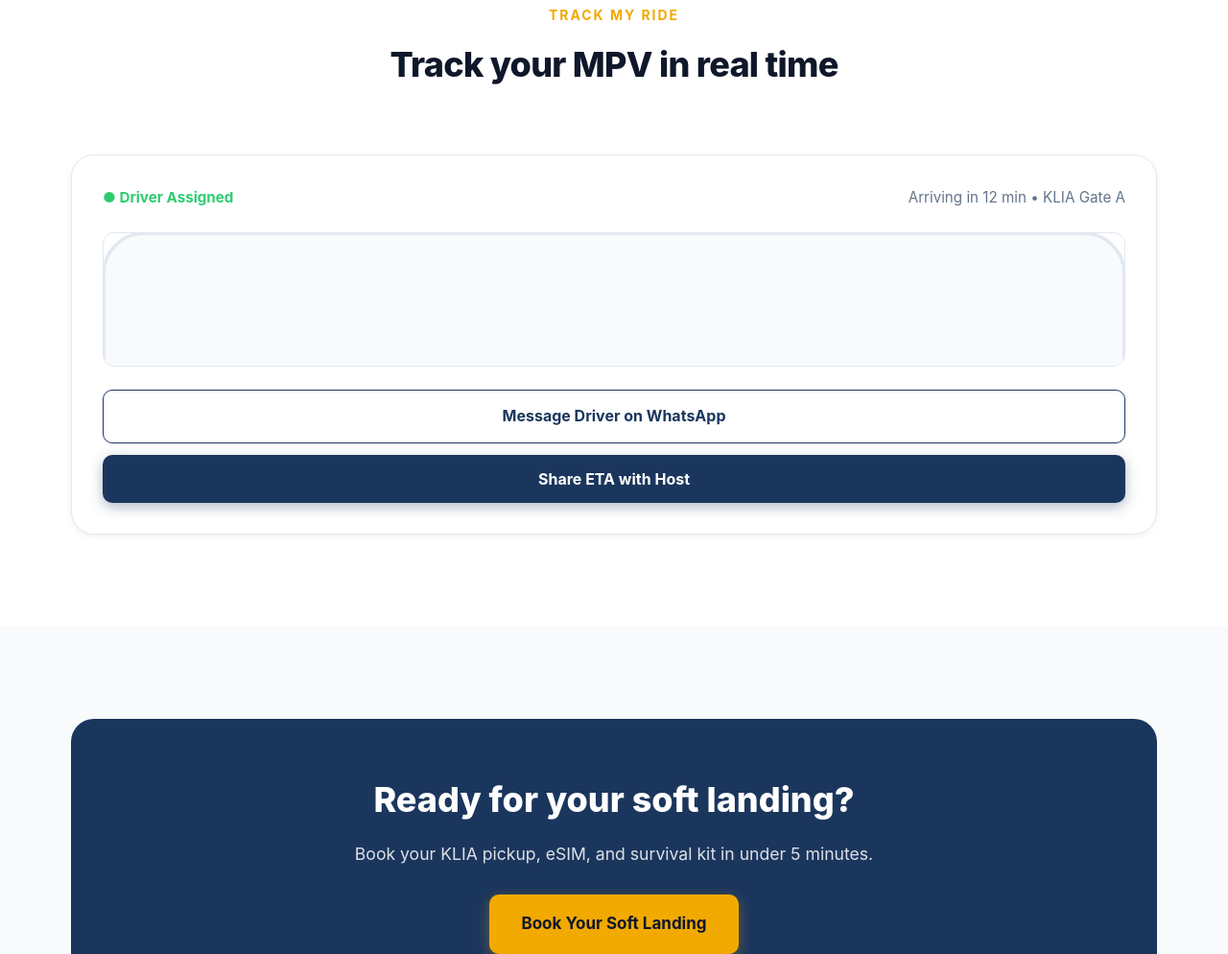
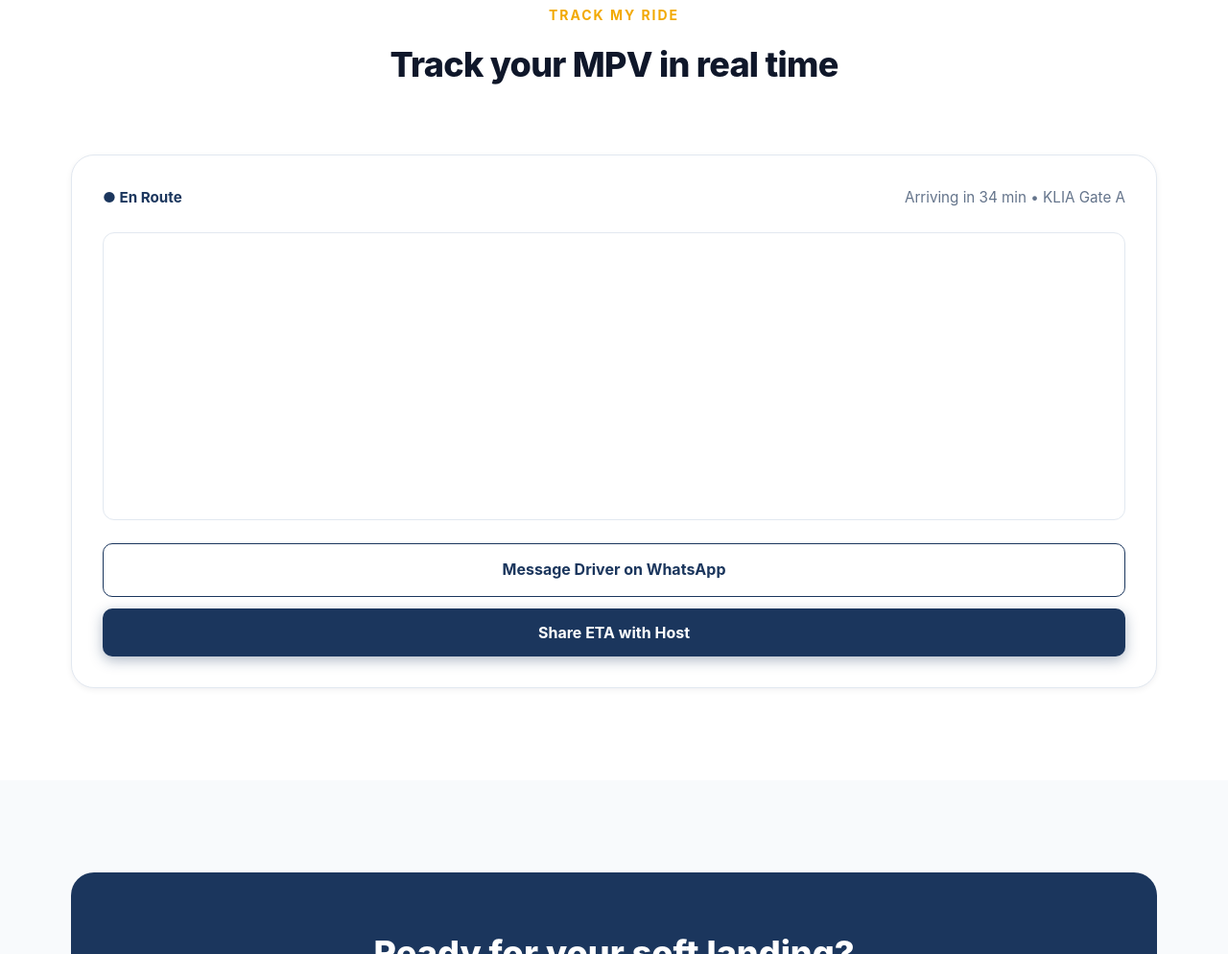
Before and after one commit to FallenDagger/unilanding-my, a website: page index.html in a window 1280 px wide. Shown: the part 5339-6333 px from the top of the page at 96% size. Drawn offline with Linux system fonts and the light colour scheme.

Commit message:
Add Google Maps live tracking to Track My Ride section

```diff
--- a/css/styles.css
+++ b/css/styles.css
@@ -913,11 +913,19 @@ button {
 }
 
 .track-map {
-  height: 140px;
+  position: relative;
+  height: 300px;
   border-radius: 12px;
   overflow: hidden;
   border: 1px solid var(--border);
   margin-bottom: 24px;
+}
+
+.track-map iframe {
+  width: 100%;
+  height: 100%;
+  border: 0;
+  display: block;
 }
 
 .track-actions {
--- a/index.html
+++ b/index.html
@@ -567,14 +567,14 @@
           <span class="track-status" style="color:var(--accent)">&#9679; Driver Assigned</span>
           <span class="track-time">Arriving in 12 min &bull; KLIA Gate A</span>
         </div>
-        <div class="track-map" aria-hidden="true">
-          <svg viewBox="0 0 300 140" fill="none" xmlns="http://www.w3.org/2000/svg">
-            <rect width="300" height="140" rx="12" fill="#F8FAFC" stroke="#E2E8F0" />
-            <path d="M30 70 Q150 20 270 70" stroke="#CBD5E1" stroke-width="3" fill="none" stroke-linecap="round" />
-            <circle cx="270" cy="70" r="6" fill="#F2A900" />
-            <path d="M250 62 L270 70 L250 78" fill="#F2A900" />
-            <circle cx="60" cy="70" r="5" fill="#1B365D" />
-          </svg>
+        <div class="track-map" id="track-map">
+          <iframe
+            id="track-map-frame"
+            title="Live UniLanding MY MPV location map"
+            src="https://maps.google.com/maps?q=Menara+Universiti+Malaya&z=13&output=embed"
+            loading="lazy"
+            referrerpolicy="no-referrer-when-downgrade"
+          ></iframe>
         </div>
         <div class="track-actions">
           <a href="https://wa.me" class="btn btn-outline btn-block" target="_blank" rel="noopener noreferrer">Message Driver on WhatsApp</a>
--- a/js/main.js
+++ b/js/main.js
@@ -496,13 +496,88 @@
     });
   });
 
-  // ---------- Track section interactions ----------
+  // ---------- Track My Ride: Google Maps live tracking ----------
+  const trackMapFrame = document.getElementById("track-map-frame");
+  const trackStatusEl = document.querySelector("#track .track-status");
+  const trackTimeEl = document.querySelector("#track .track-time");
   const shareEtaBtn = document.querySelector("#track button");
   if (shareEtaBtn) {
     shareEtaBtn.addEventListener("click", () => {
       alert("ETA shared with your host via WhatsApp.");
     });
   }
+
+  const TRACK_ORIGIN = { lat: 40.3095, lng: 101.7107 }; // KLIA
+  const DEFAULT_DEST = "Menara Universiti Kuala Lumpur";
+  const TRIP_MINUTES = 35; // simulated trip duration for ETA
+  let rideProgress = 0; // 0 = driver at KLIA, 1 = arrived
+  let liveTimer = null;
+  let lastMapSrc = null;
+
+  function getRideDestination() {
+    const b = safeJsonParse(localStorage.getItem("unilanding_booking"), null);
+    return (b && b.destination) || DEFAULT_DEST;
+  }
+
+  function getRideDestinationCoords() {
+    const dest = (getRideDestination() || "").toLowerCase();
+    const coords = { lat: 3.0085, lng: 101.5235 }; // UNITAR, Cheras fallback
+    if (dest.indexOf("unitar") > -1) { coords.lat = 3.0085; coords.lng = 101.5235; }
+    else if (dest.indexOf("malaya") > -1) { coords.lat = 2.9349; coords.lng = 101.6937; }
+    else if (dest.indexOf("taylor") > -1) { coords.lat = 3.0035; coords.lng = 101.5272; }
+    else if (dest.indexOf("sunway") > -1) { coords.lat = 3.0065; coords.lng = 101.5321; }
+    else if (dest.indexOf("ucsi") > -1) { coords.lat = 3.1370, coords.lng = 101.5158; }
+    return coords;
+  }
+
+  function trackMapSrc() {
+    if (rideProgress <= 0.005) {
+      // Driver is still at KLIA
+      return "https://maps.google.com/maps?q=" + TRACK_ORIGIN.lat + "," + TRACK_ORIGIN.lng + "&z=12&output=embed";
+    }
+    const d = getRideDestinationCoords();
+    const lat = TRACK_ORIGIN.lat + (d.lat - TRACK_ORIGIN.lat) * rideProgress;
+    const lng = TRACK_ORIGIN.lng + (d.lng - TRACK_ORIGIN.lng) * rideProgress;
+    const z = rideProgress > 0.6 ? 14 : 13;
+    return "https://maps.google.com/maps?q=" + lat.toFixed(4) + "," + lng.toFixed(4) + "&z=" + z + "&output=embed";
+  }
+
+  function updateTrackRide() {
+    const status = rideProgress <= 0 ? "Driver Assigned" : rideProgress < 0.55 ? "En Route" : "Arriving";
+    const etaMin = Math.max(0, Math.round((1 - rideProgress) * TRIP_MINUTES));
+    if (trackStatusEl) {
+      trackStatusEl.innerHTML = "&#9679; " + status;
+      trackStatusEl.style.color = status === "Driver Assigned" ? "var(--accent)" : status === "En Route" ? "var(--primary)" : "var(--secondary)";
+    }
+    if (trackTimeEl) trackTimeEl.innerHTML = "Arriving in " + etaMin + " min &bull; KLIA Gate A";
+    if (trackMapFrame) {
+      const src = trackMapSrc();
+      if (src !== lastMapSrc) {
+        lastMapSrc = src;
+        trackMapFrame.src = src;
+      }
+    }
+  }
+
+  function startLiveTracking() {
+    if (liveTimer) return;
+    updateTrackRide();
+    liveTimer = setInterval(() => {
+      rideProgress = Math.min(0.97, rideProgress + 0.008);
+      updateTrackRide();
+    }, 3000);
+  }
+
+  function stopLiveTracking() {
+    if (liveTimer) { clearInterval(liveTimer); liveTimer = null; }
+  }
+
+  if (trackMapFrame) {
+    startLiveTracking();
+  }
+
+  // Stop live tracking when leaving the page
+  window.addEventListener("beforeunload", stopLiveTracking);
 
   // ---------- Stat counter animation (polish) ----------
   function isInViewport(el) {
```
